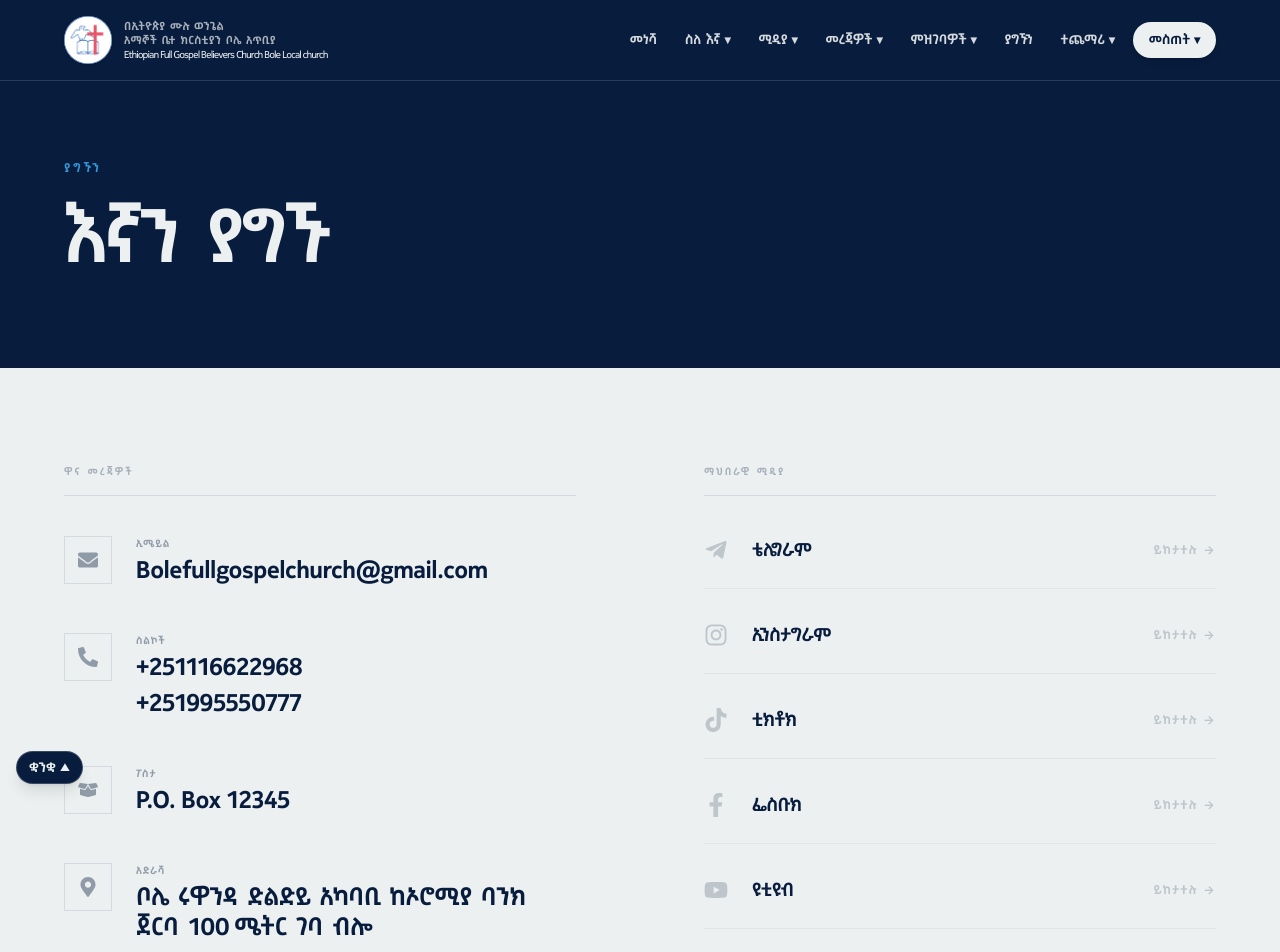
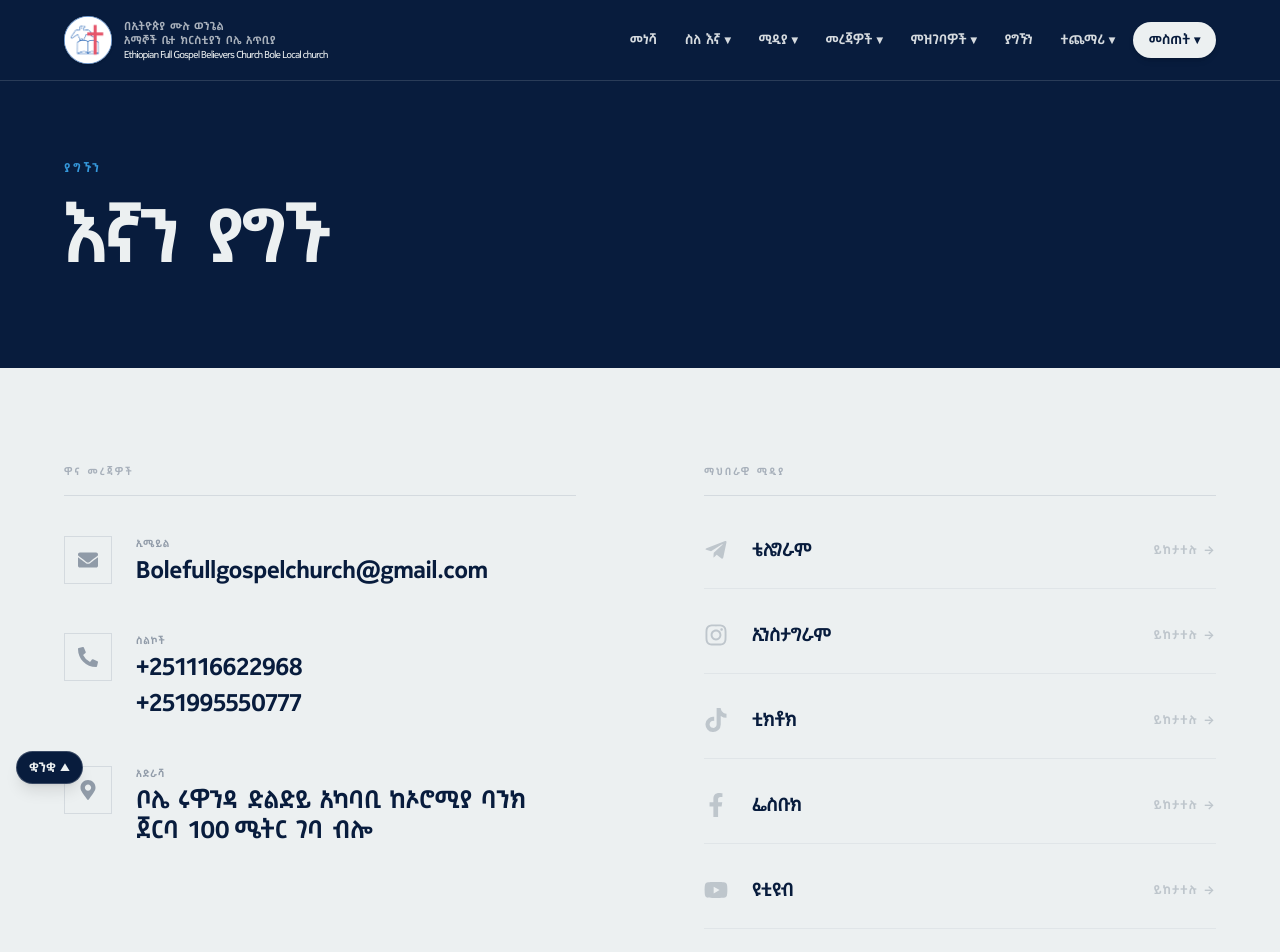
Before and after one commit to bolefullgospelchurch/fgc-website, a React (Vite) app: page /contact in a window 1280 px wide. Shown: the top 952 px of the page. Built offline with nearby package versions, Linux system fonts and the light colour scheme.

Commit message:
small changes to details

```diff
--- a/src/data/contactInfo.js
+++ b/src/data/contactInfo.js
@@ -39,7 +39,7 @@ export const CONTACT_ITEMS = [
   },
   {
     id: "posta",
-    value: "P.O. Box 12345",
+    value: "",
   },
   {
     id: "location",
--- a/src/pages/Home.jsx
+++ b/src/pages/Home.jsx
@@ -145,12 +145,12 @@ export default function Home() {
                 {t("hero.verse")}
               </h1>
               <div className="flex flex-col sm:flex-row gap-3 mt-2">
-                <button className="bg-coral-red hover:bg-coral-red/90 text-off-white px-8 py-4 font-bold text-sm tracking-wide transition-colors flex items-center gap-2 w-fit">
+                <Link to="/#mission" className="bg-coral-red hover:bg-coral-red/90 text-off-white px-8 py-4 font-bold text-sm tracking-wide transition-colors flex items-center gap-2 w-fit">
                   <FaPlay className="text-xs" /> {t("hero.watch_message")}
-                </button>
-                <button className="border border-off-white/30 hover:border-off-white/60 text-off-white px-8 py-4 font-bold text-sm tracking-wide transition-colors w-fit">
+                </Link>
+                <Link to="/registrations" className="border border-off-white/30 hover:border-off-white/60 text-off-white px-8 py-4 font-bold text-sm tracking-wide transition-colors w-fit">
                   {t("hero.new_here")}
-                </button>
+                </Link>
               </div>
             </div>
 
@@ -171,7 +171,7 @@ export default function Home() {
       </section>
 
       {/* Mission Statement Section */}
-      <section className="bg-midnight-navy text-off-white px-4 pt-32 pb-48 relative overflow-hidden z-20">
+      <section id="mission" className="bg-midnight-navy text-off-white px-4 pt-32 pb-48 relative overflow-hidden z-20">
         <div className="absolute top-0 right-0 w-[40rem] h-[40rem] bg-sky-blue/10 rounded-full blur-[100px] -translate-y-1/2 translate-x-1/4"></div>
         <div className="absolute bottom-0 left-0 w-[40rem] h-[40rem] bg-coral-red/10 rounded-full blur-[100px] translate-y-1/2 -translate-x-1/4"></div>
         <div
```
